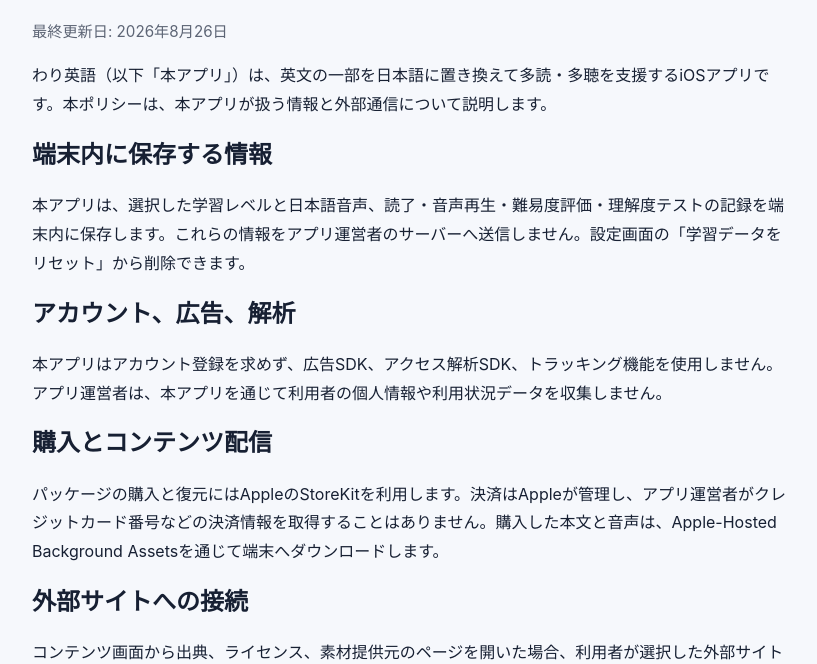
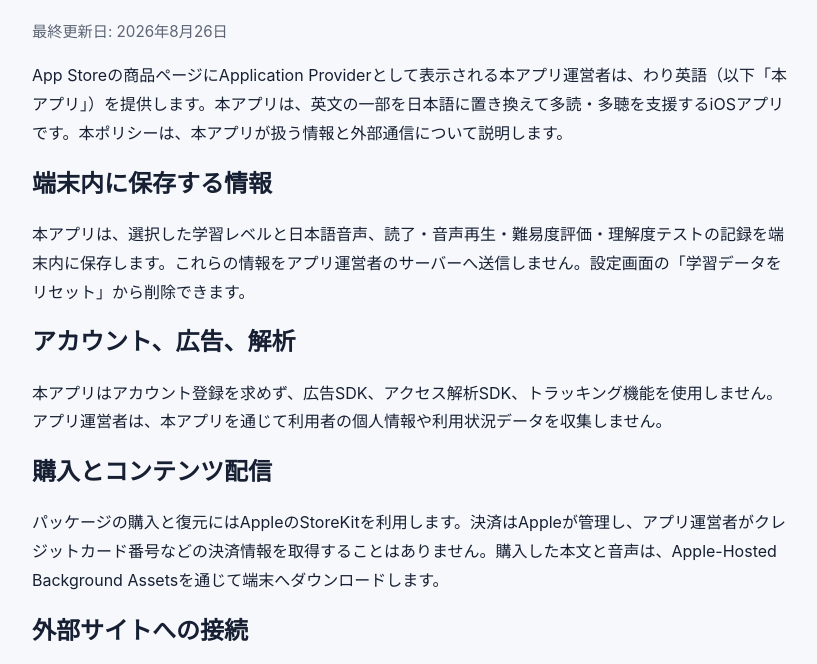
Before and after one commit to seeton/seeton.github.io, a plain HTML site: page warieigo/privacy.html in a window 1280 px wide. Shown: the part 100-764 px from the top of the page, without its empty margins (228-1045 px from the left). Drawn offline with Linux system fonts and the light colour scheme.

Commit message:
docs: #1 公開ページの運営者表記を明確化

```diff
--- a/warieigo/privacy.html
+++ b/warieigo/privacy.html
@@ -17,7 +17,7 @@
       <h1>わり英語 プライバシーポリシー</h1>
       <p class="updated">最終更新日: 2026年8月26日</p>
 
-      <p>わり英語（以下「本アプリ」）は、英文の一部を日本語に置き換えて多読・多聴を支援するiOSアプリです。本ポリシーは、本アプリが扱う情報と外部通信について説明します。</p>
+      <p>App Storeの商品ページにApplication Providerとして表示される本アプリ運営者は、わり英語（以下「本アプリ」）を提供します。本アプリは、英文の一部を日本語に置き換えて多読・多聴を支援するiOSアプリです。本ポリシーは、本アプリが扱う情報と外部通信について説明します。</p>
 
       <h2>端末内に保存する情報</h2>
       <p>本アプリは、選択した学習レベルと日本語音声、読了・音声再生・難易度評価・理解度テストの記録を端末内に保存します。これらの情報をアプリ運営者のサーバーへ送信しません。設定画面の「学習データをリセット」から削除できます。</p>
```
Also changed, not shown: warieigo/terms.html (+1 -1 lines).
